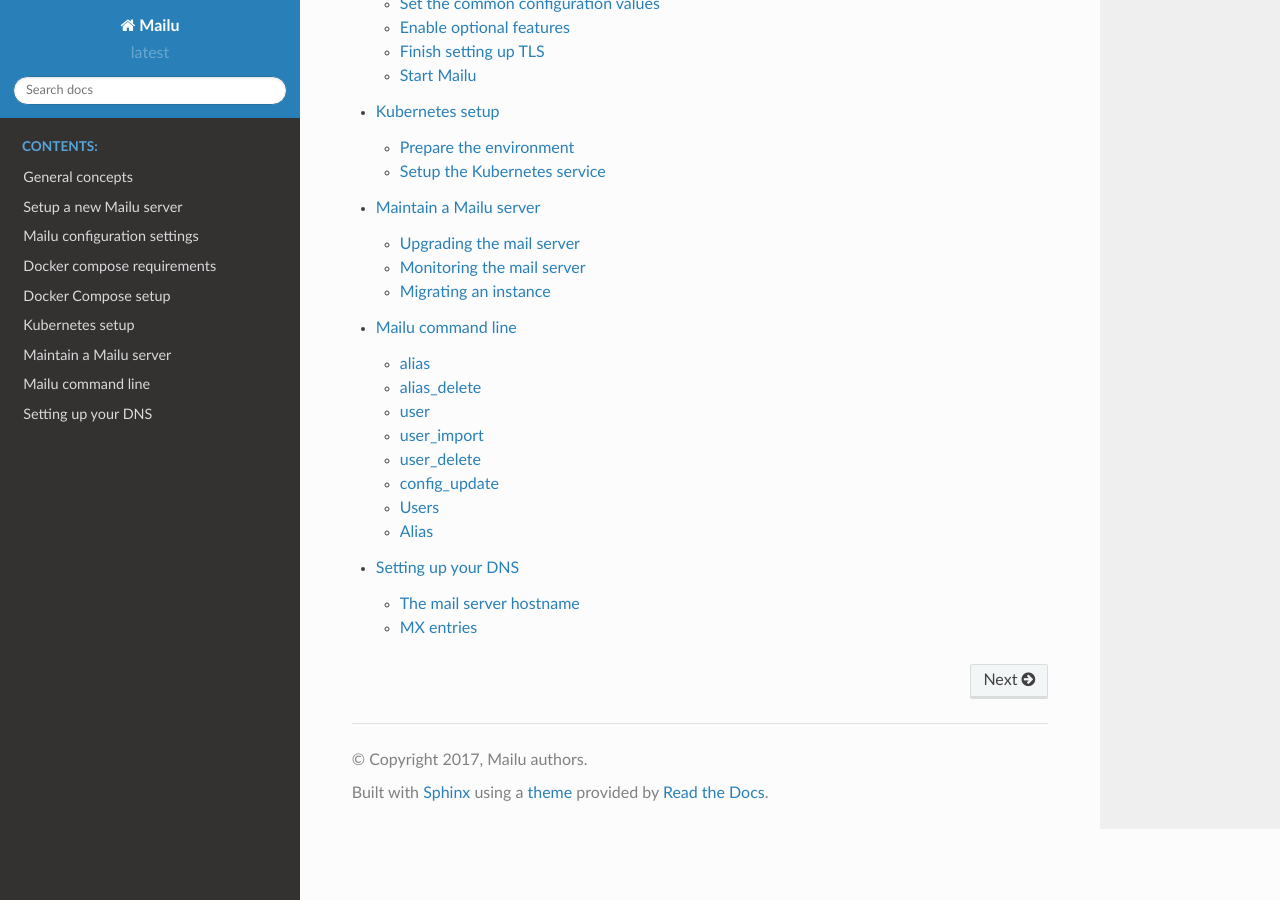
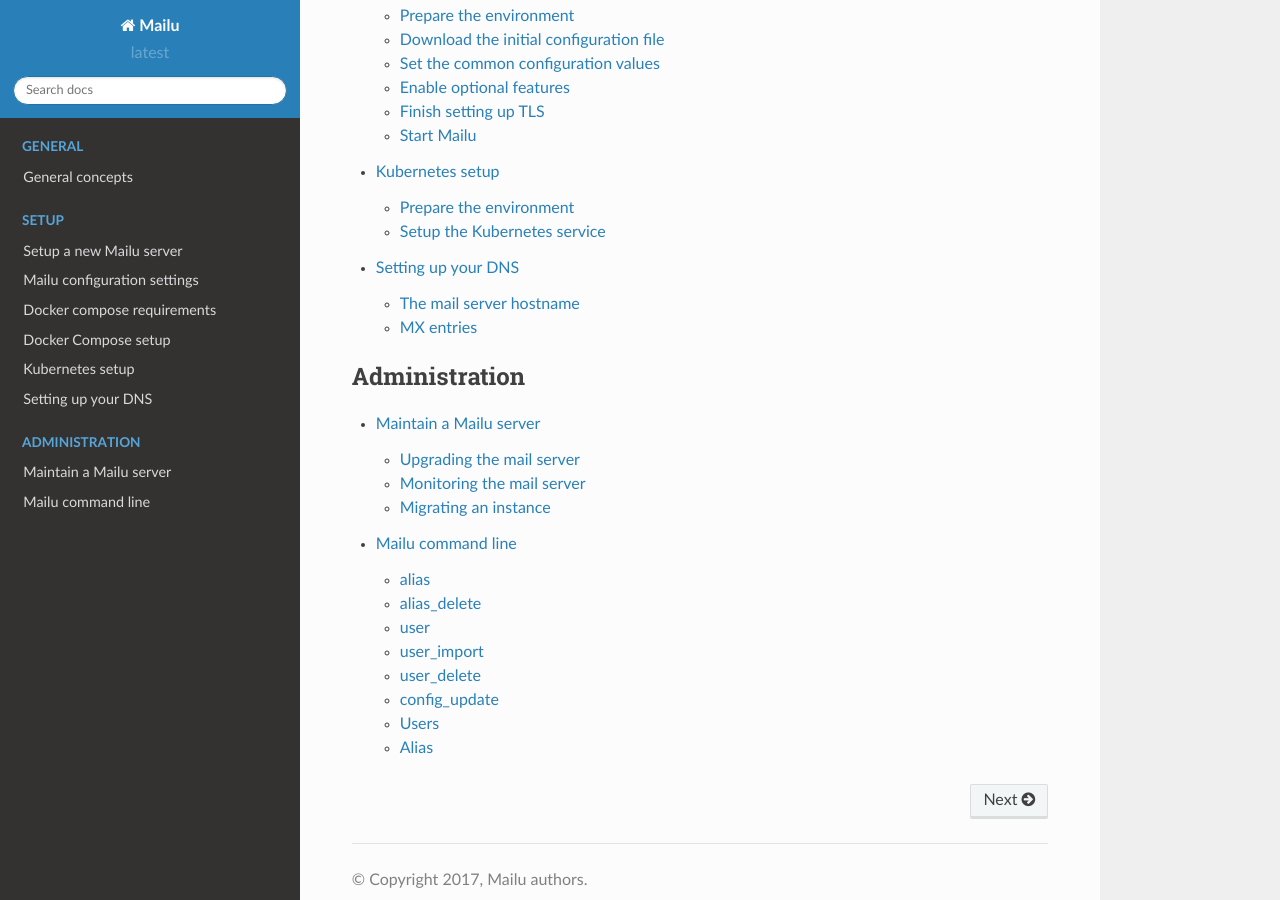
Before and after one commit to WillingDev0812/Mail-Management-Tool, a Sphinx documentation site: the page built from docs/index.rst, in a window 1280 px wide and 900 px high, scrolled down 1368 px. Built offline with Sphinx 7.4.7 and the Read the Docs theme 2.0.0, drawn with Linux system fonts in a browser that asks for light colours; formulas are drawn with MathJax 3; some of the changed text lies outside the part shown.

Commit message:
Improve the documentation menu

```diff
--- a/docs/compose/setup.rst
+++ b/docs/compose/setup.rst
@@ -103,8 +103,8 @@ available, at least for the hostname configured in the ``.env`` file.
 
 If you set ``TLS_FLAVOR`` to ``cert`` or if then you must create a ``certs`` directory
 in your root path and setup a key-certificate pair there:
- - ``cert.pem`` contains the certificate,
- - ``key.pem`` contains the key pair.
+- ``cert.pem`` contains the certificate,
+- ``key.pem`` contains the key pair.
 
 Start Mailu
 -----------
--- a/docs/conf.py
+++ b/docs/conf.py
@@ -95,7 +95,7 @@ html_theme = 'sphinx_rtd_theme'
 # Add any paths that contain custom static files (such as style sheets) here,
 # relative to this directory. They are copied after the builtin static files,
 # so a file named "default.css" will overwrite the builtin "default.css".
-html_static_path = ['_static']
+html_static_path = []
 
 # Custom sidebar templates, must be a dictionary that maps document names
 # to template names.
--- a/docs/index.rst
+++ b/docs/index.rst
@@ -16,14 +16,24 @@ the version of Mailu that you are running.
 
 .. toctree::
    :maxdepth: 2
-   :caption: Contents:
+   :caption: General
 
    general
-   setup
-   configuration
-   compose/requirements
-   compose/setup
-   kubernetes/index
-   maintain
-   cli
-   dns
+
+.. toctree::
+    :maxdepth: 2
+    :caption: Setup
+
+    setup
+    configuration
+    compose/requirements
+    compose/setup
+    kubernetes/index
+    dns
+
+.. toctree::
+    :maxdepth: 2
+    :caption: Administration
+
+    maintain
+    cli
```
